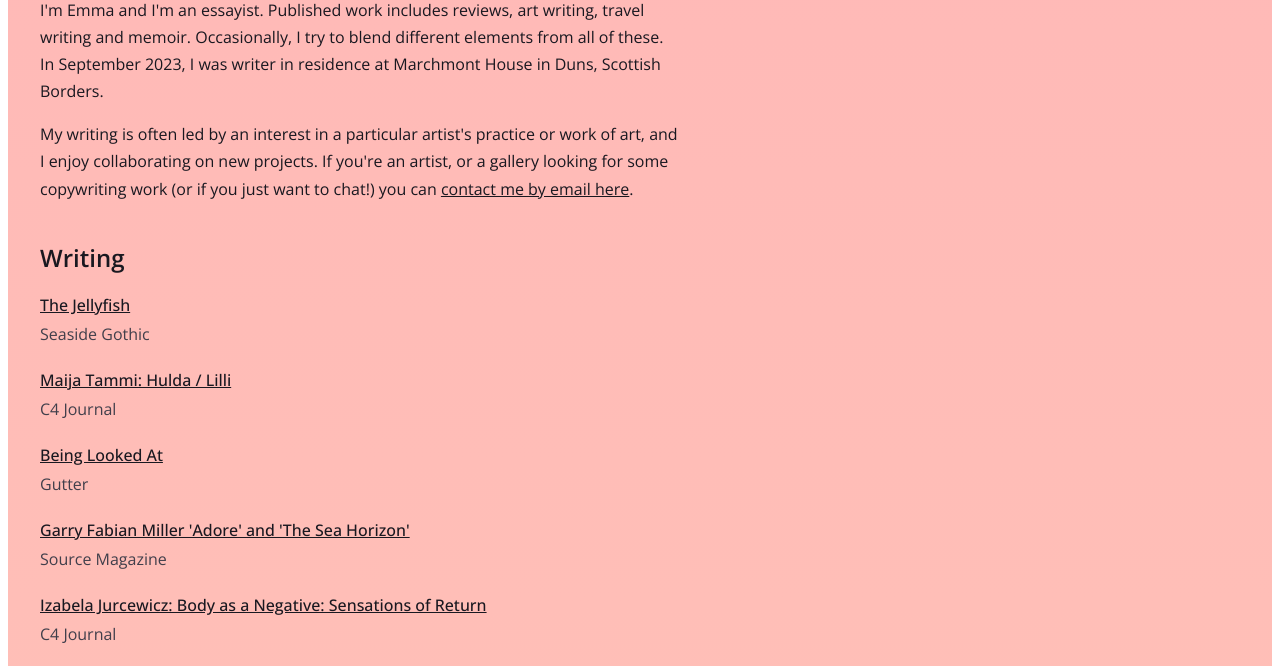
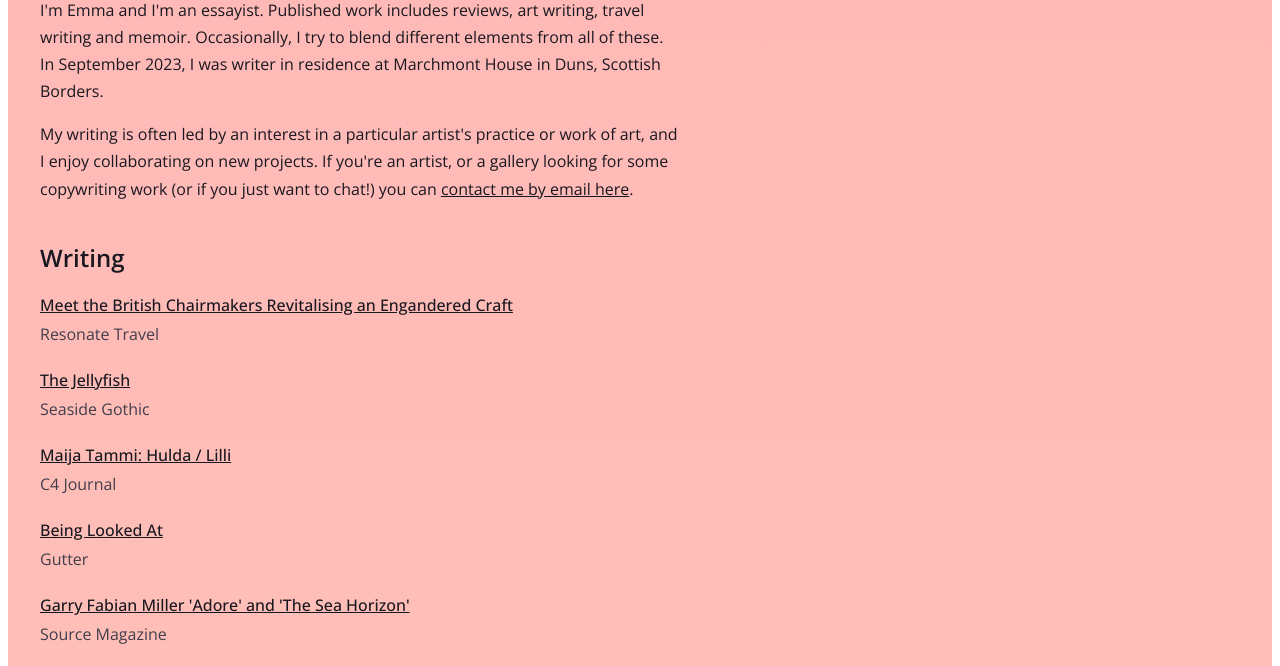
Before and after one commit to emmakwow/emmakwow.github.io, a Gatsby site: page / in a window 1280 px wide. Shown: the part 116-782 px from the top of the page. Built offline with nearby package versions, Linux system fonts and the light colour scheme; Gatsby itself is replaced by a stand-in of ours.

Commit message:
added the chairs

```diff
--- a/src/content/index.js
+++ b/src/content/index.js
@@ -1,4 +1,10 @@
 export const writing = [
+  {
+    title: "Meet the British Chairmakers Revitalising an Engandered Craft",
+    url: "https://resonate.travel/meet-the-british-chairmakers-revitalising-an-endangered-craft/)",
+    publisher: "Resonate Travel",
+    medium: "Digital",
+  },
   {
     title: "The Jellyfish",
     url: "https://seasidegothic.com/shop/issues/issue-8/",
```
